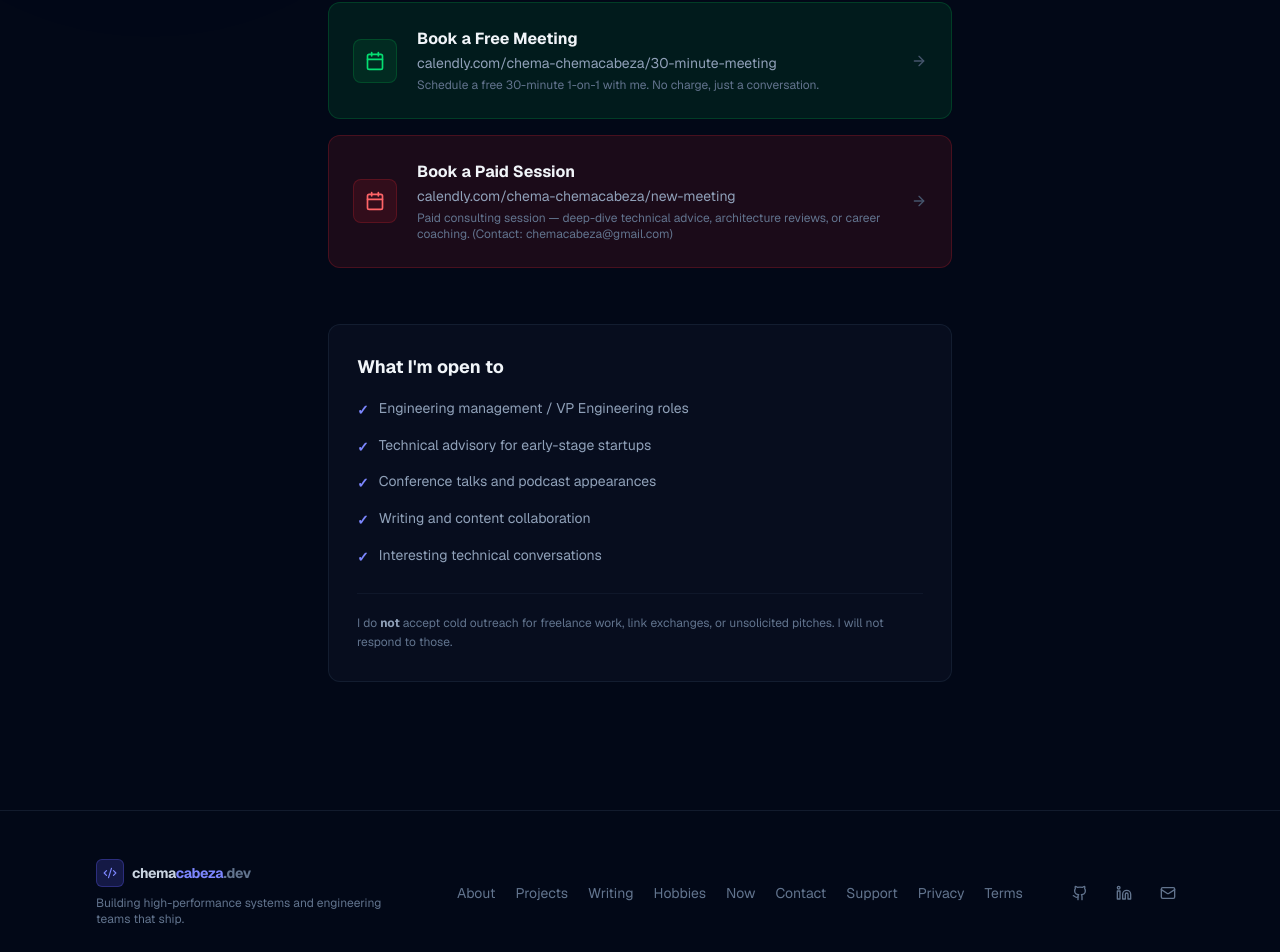
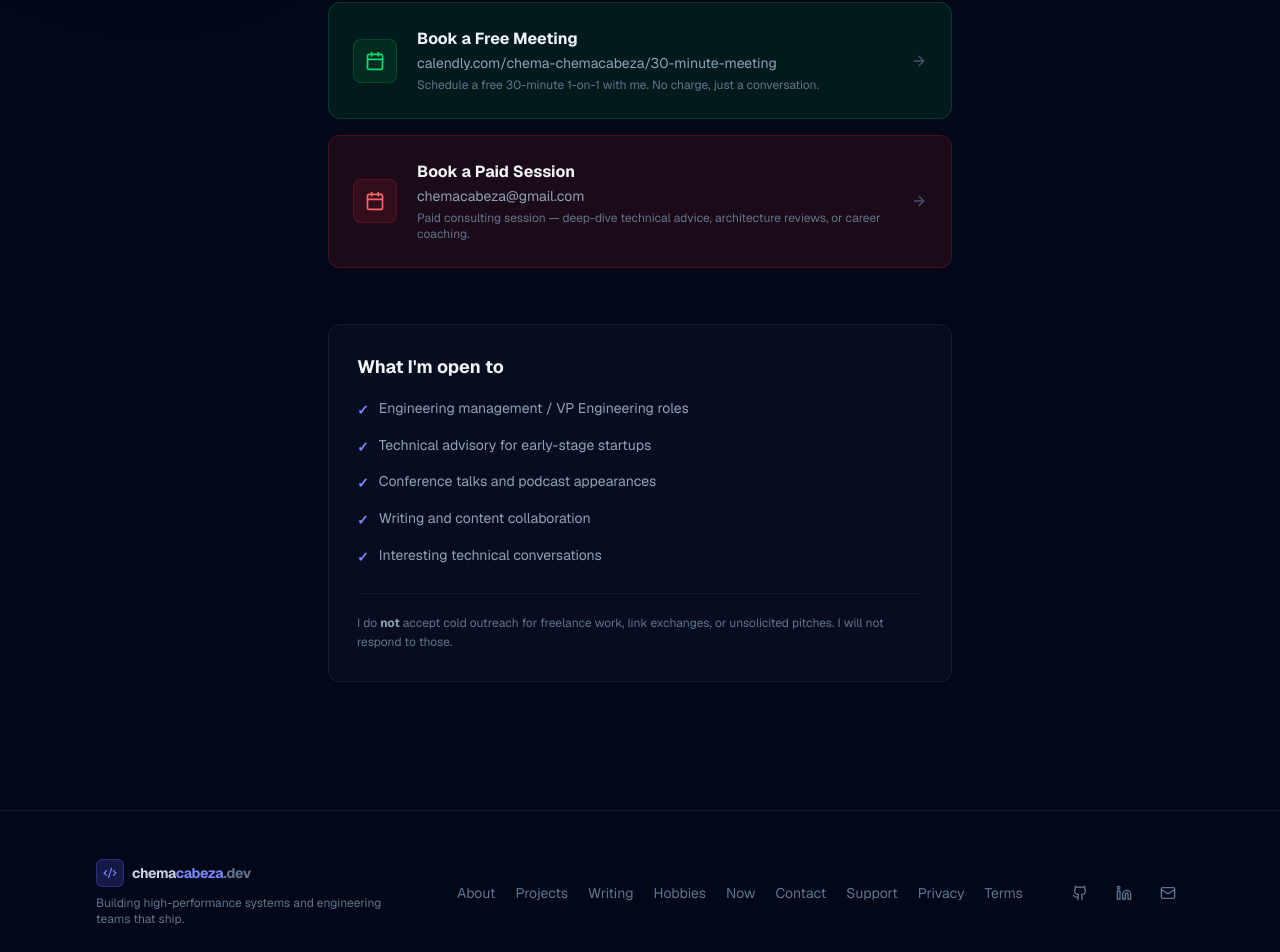
Before and after one commit to chemacabeza/chemacabeza-dev, a Next.js app: page /contact in a window 1280 px wide. Shown: the part 748-1700 px from the top of the page. Built offline with nearby package versions, Linux system fonts and the light colour scheme.

Commit message:
chore: display email as value for paid session

```diff
--- a/app/contact/page.tsx
+++ b/app/contact/page.tsx
@@ -44,9 +44,9 @@ const links = [
     {
         icon: Calendar,
         label: "Book a Paid Session",
-        value: "calendly.com/chema-chemacabeza/new-meeting",
+        value: "chemacabeza@gmail.com",
         href: "https://calendly.com/chema-chemacabeza/new-meeting",
-        description: "Paid consulting session — deep-dive technical advice, architecture reviews, or career coaching. (Contact: chemacabeza@gmail.com)",
+        description: "Paid consulting session — deep-dive technical advice, architecture reviews, or career coaching.",
         color: "red",
     },
 ];
```
